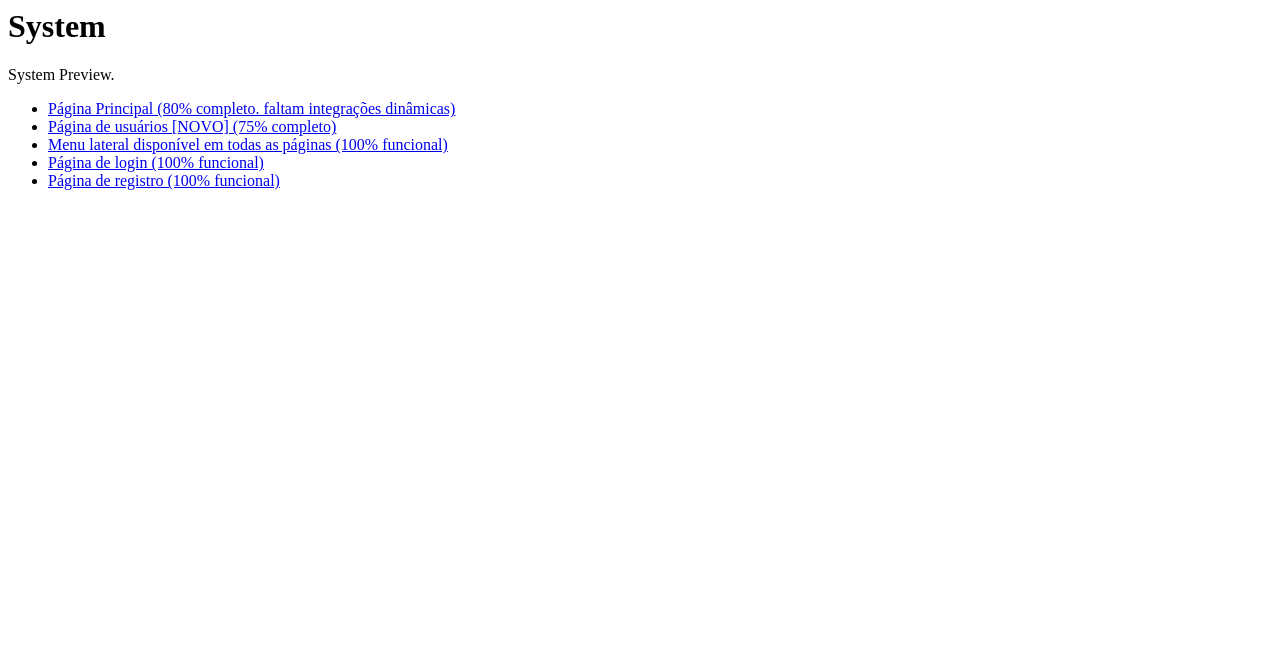
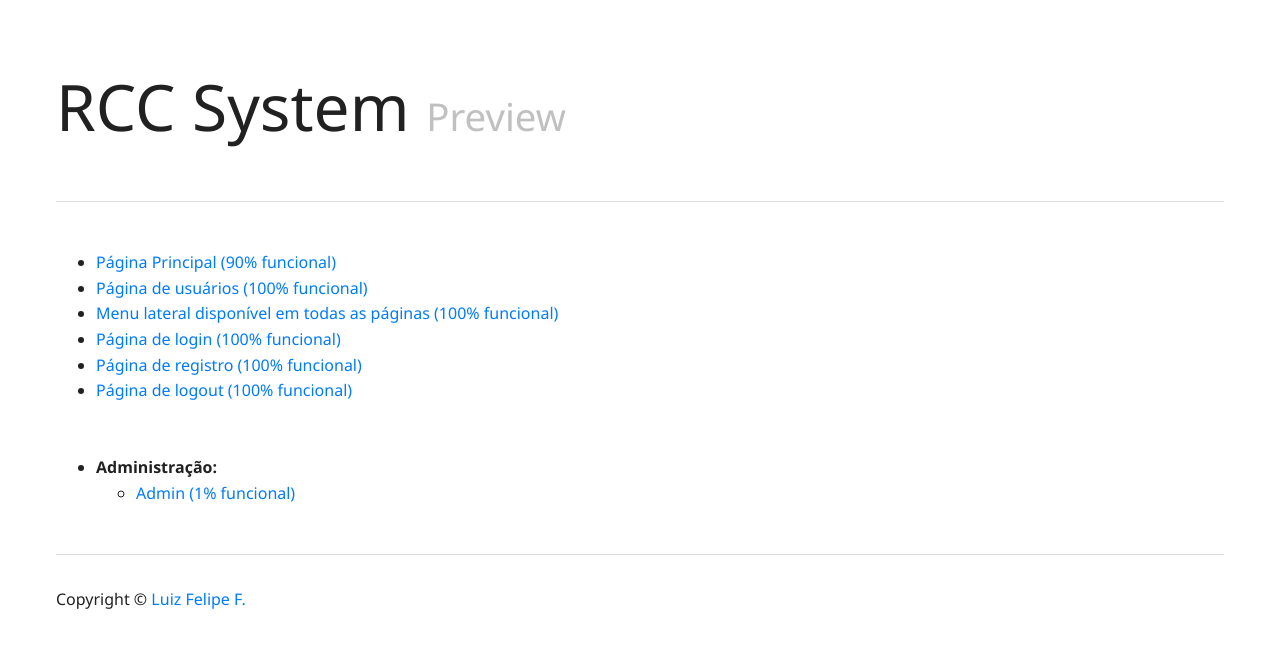
Before and after one commit to lffg-archive/--howdy, a plain HTML site: page index.html in a window 1280 px wide. Drawn offline with Linux system fonts and the light colour scheme.

Commit message:
Refactor(*).

```diff
--- /dev/null
+++ b/assets/main.css
@@ -0,0 +1,40 @@
+body {
+  padding: 3rem;
+  font-size: 16px;
+  line-height: 1.6;
+  color: #212121;
+  font-family: "Segoe UI", sans-serif;
+}
+
+h1 {
+  margin-top: 0;
+  font-size: 4rem;
+  font-weight: 300;
+} h1 small {
+  font-size: 60%;
+  color: #c0c0c0;
+}
+
+a {
+  color: #007bff;
+  text-decoration: none;
+} a:visited {
+  color: #0067d6;
+} a:active {
+  color: #0067d6;
+} a:hover {
+  border-bottom: solid 1px currentColor;
+}
+
+.zone {
+  margin: 2rem 0 2rem 0;
+  padding: 2rem 0 2rem 0;
+  border-top: solid 1px #ddd;
+  border-bottom: solid 1px #ddd;
+}
+
+@media screen and (max-width: 1000px) {
+  body {
+    padding: 1rem;
+  }
+}
--- a/index.html
+++ b/index.html
@@ -1,10 +1,39 @@
-<h1>System</h1>
+<!DOCTYPE html>
+<html lang="pt-BR">
+<head>
+  <meta charset="UTF-8" />
+  <meta name="viewport" content="width=device-width, initial-scale=1.0" />
+  <meta http-equiv="X-UA-Compatible" content="ie=edge" />
+  <title>RCC &middot; System Preview</title>
+  <link rel="shortcut icon" type="image/x-icon" href="https://lffg.github.io/assets/icons/favicon.ico" />
+  <link rel="stylesheet" href="./assets/main.css" />
+</head>
+<body>
+  <h1>RCC System <small>Preview</small></h1>
 
-<p>System Preview.</p>
-<ul>
-  <li><a href="./localhost_3000_.png">Página Principal (80% completo. faltam integrações dinâmicas)</a></li>
-  <li><a href="./localhost_3000_users.png">Página de usuários [NOVO] (75% completo)</a></li>
-  <li><a href="./menu.png">Menu lateral disponível em todas as páginas (100% funcional)</a></li>
-  <li><a href="./localhost_3000_session_login.png">Página de login (100% funcional)</a></li>
-  <li><a href="./localhost_3000_session_register.png">Página de registro (100% funcional)</li>
-</ul>
+  <div class="zone">
+    <ul>
+      <li><a href="./home.png">Página Principal (90% funcional)</a></li>
+      <li><a href="./users.png">Página de usuários (100% funcional)</a></li>
+      <li><a href="./menu.png">Menu lateral disponível em todas as páginas (100% funcional)</a></li>
+      <li><a href="./login.png">Página de login (100% funcional)</a></li>
+      <li><a href="./register.png">Página de registro (100% funcional)</li>
+      <li><a href="./logout.png">Página de logout (100% funcional)</a></li>
+
+      <br />
+      <br />
+
+      <li>
+        <strong>Administração:</strong>
+        <ul>
+          <li><a href="./admin.png">Admin (1% funcional)</a></li>
+        </ul>
+      </li>
+    </ul>
+  </div>
+
+  <footer>
+    Copyright &copy; <a href="https://lffg.github.io">Luiz Felipe F.</a>
+  </footer>
+</body>
+</html>
```
Also changed, not shown: img/admin.png (added), img/home.png (added), img/login.png (renamed from localhost_3000_session_login.png), img/logout.png (added), img/menu.png (added), img/register.png (renamed from localhost_3000_session_register.png), img/users.png (added), localhost_3000_.png (deleted), localhost_3000_users.png (deleted), menu.png (deleted).
